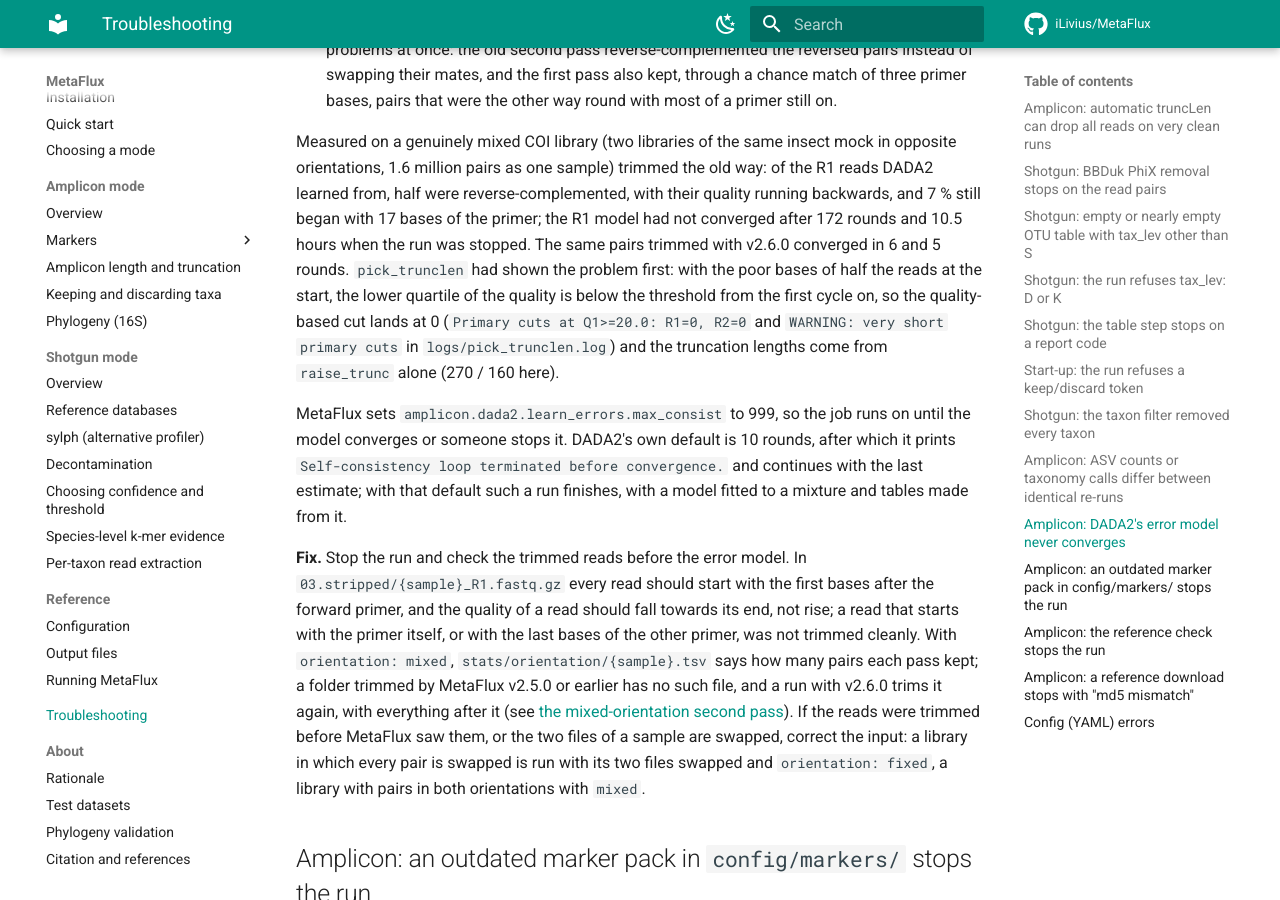
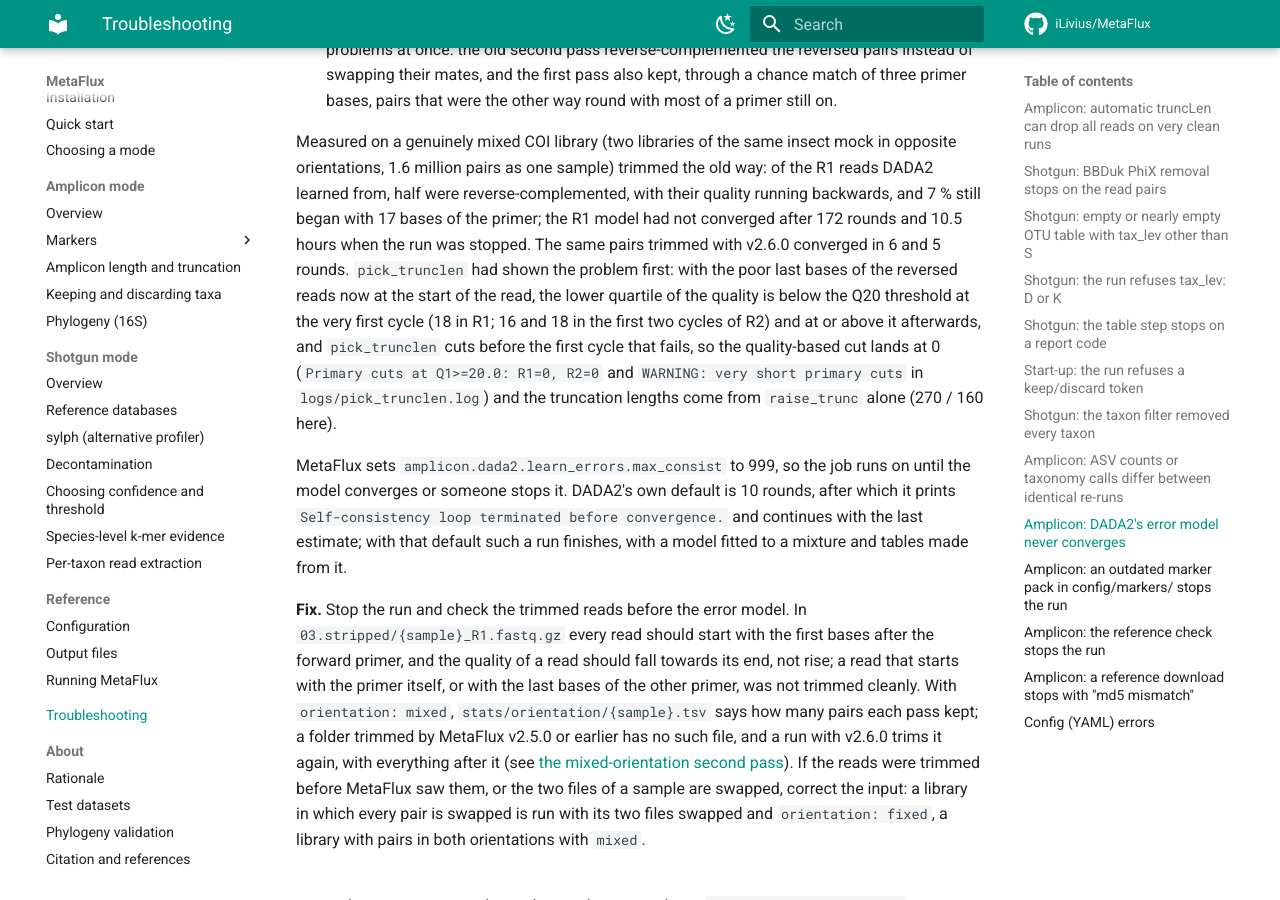
Before and after one commit to iLivius/MetaFlux, an MkDocs documentation site: the page built from docs/troubleshooting.md, in a window 1280 px wide and 900 px high, scrolled down 10533 px. Built offline with MkDocs 1.6.1 and Material for MkDocs 9.7.7, drawn with Linux system fonts in a browser that asks for light colours; comment, search, counter and statistics services are not loaded.

Commit message:
Troubleshooting: where the quality fails under the old mixed trimming
The new entry said the lower quartile of the quality was below the threshold
"from the first cycle on". The falco tables of the measured case show it below
Q20 at the first cycle only (18 in R1; 16 and 18 in the first two cycles of R2)
and at or above it afterwards; pick_trunclen cuts before the first cycle that
fails, which is why the quality-based cut lands at 0. The sentence now says so,
so a user comparing their own falco report does not look for a flat low quality
that is not there.

```diff
--- a/docs/troubleshooting.md
+++ b/docs/troubleshooting.md
@@ -497,8 +497,10 @@ reads DADA2 learned from, half were reverse-complemented, with their quality run
 backwards, and 7 % still began with 17 bases of the primer; the R1 model had not
 converged after 172 rounds and 10.5 hours when the run was stopped. The same pairs
 trimmed with v2.6.0 converged in 6 and 5 rounds. `pick_trunclen` had shown the problem
-first: with the poor bases of half the reads at the start, the lower quartile of the
-quality is below the threshold from the first cycle on, so the quality-based cut lands at
+first: with the poor last bases of the reversed reads now at the start of the read, the
+lower quartile of the quality is below the Q20 threshold at the very first cycle (18 in
+R1; 16 and 18 in the first two cycles of R2) and at or above it afterwards, and
+`pick_trunclen` cuts before the first cycle that fails, so the quality-based cut lands at
 0 (`Primary cuts at Q1>=20.0: R1=0, R2=0` and `WARNING: very short primary cuts` in
 `logs/pick_trunclen.log`) and the truncation lengths come from `raise_trunc` alone
 (270 / 160 here).
```
